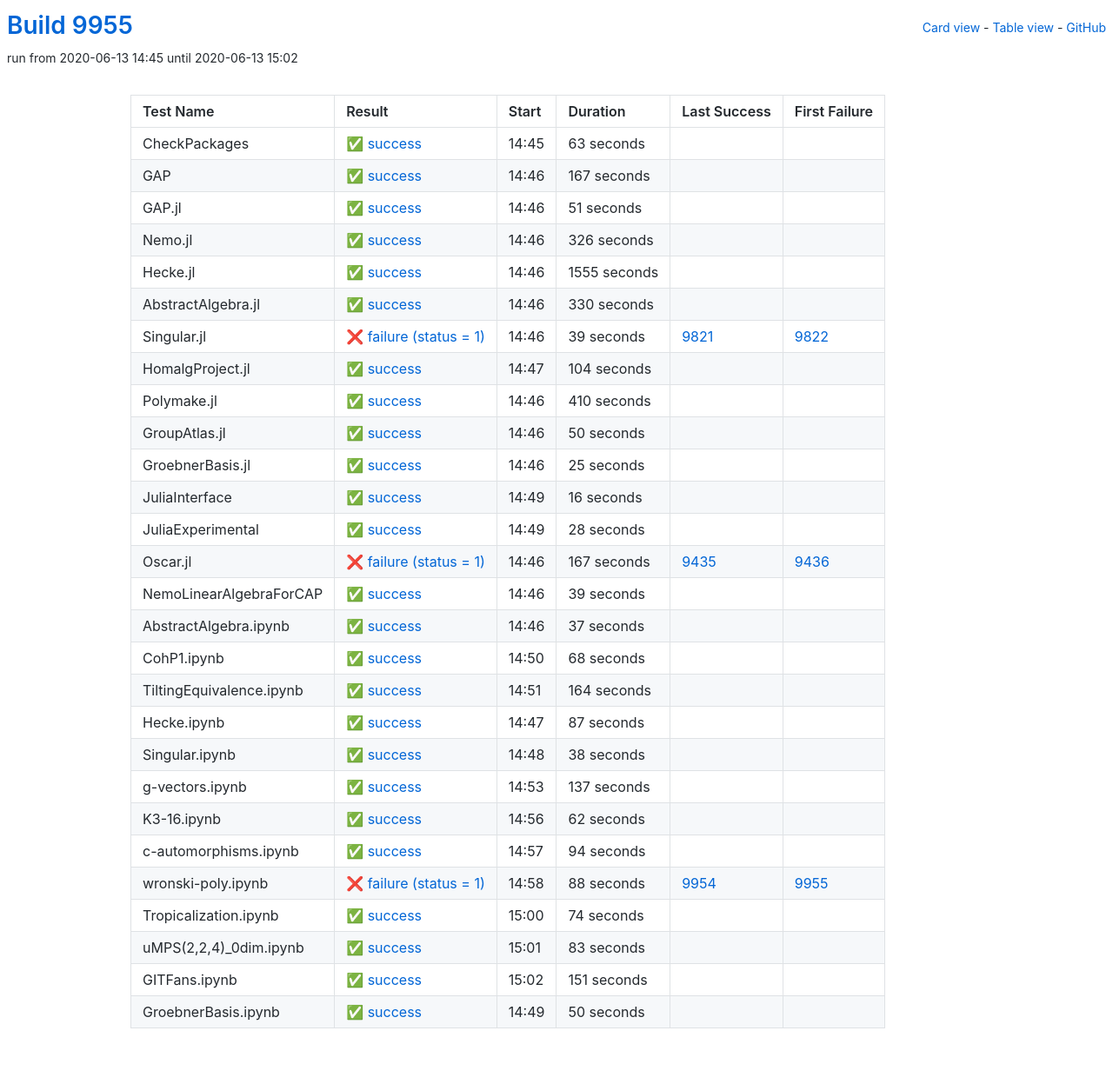
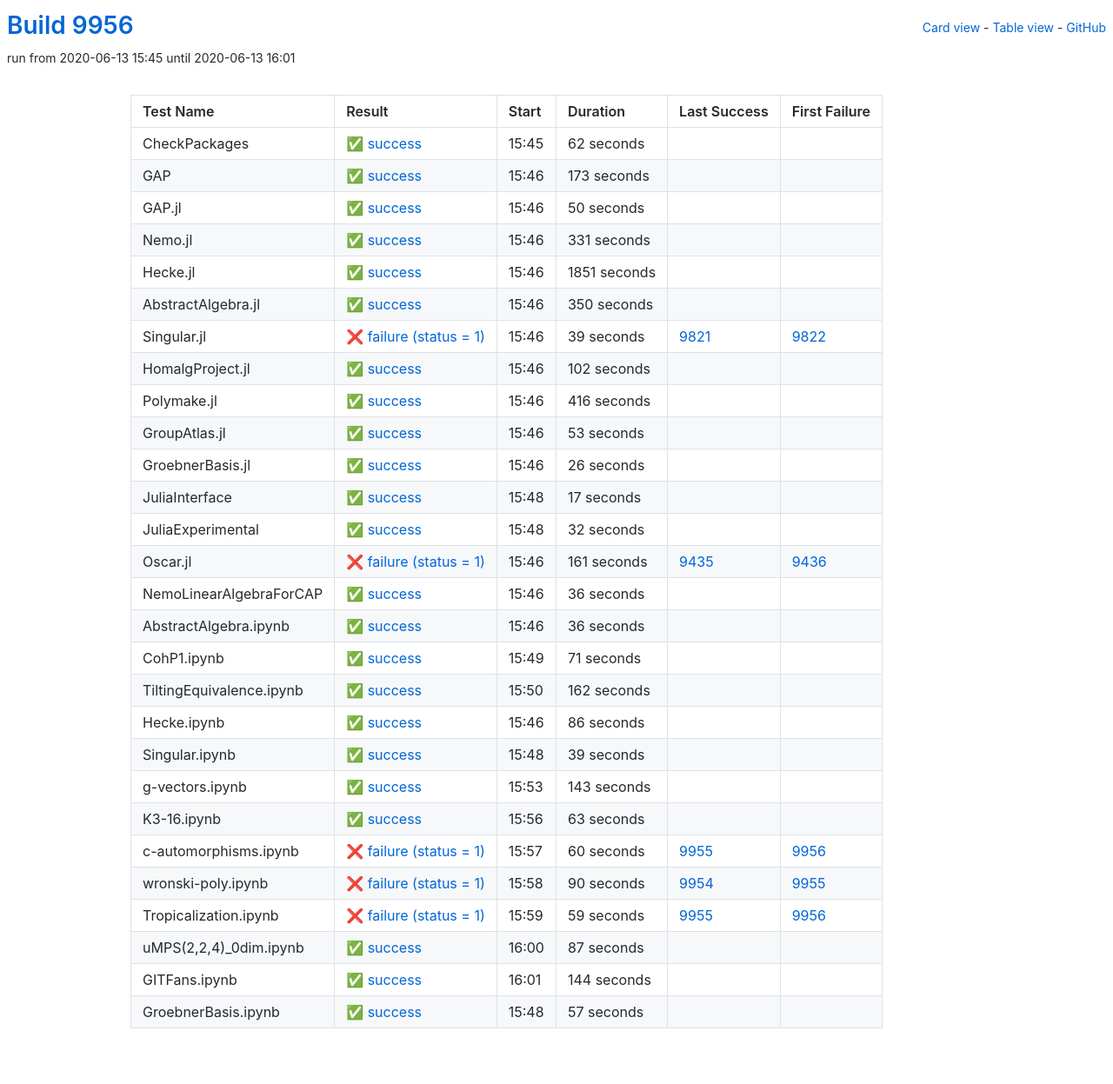
Before and after one commit to oscar-system/oscar-ci-status, a Jekyll site: the page built from table.html, in a window 1280 px wide. Shown: the whole page at 87% size. Built offline with Jekyll 4.4.1, drawn with Linux system fonts in a browser that asks for light colours.

Commit message:
Build #9956

```diff
--- a/_data/ci.yml
+++ b/_data/ci.yml
@@ -1,6 +1,6 @@
 ---
-build: 9955
-build_url: https://oscarci.mathematik.uni-kl.de/job/oscar/9955/
+build: 9956
+build_url: https://oscarci.mathematik.uni-kl.de/job/oscar/9956/
 job: oscar
 organization: oscar-system
 repo: oscar-ci-status
@@ -8,80 +8,80 @@
 tests:
 - name: CheckPackages
   id: checkpackages
-  log: https://oscarci.mathematik.uni-kl.de/job/oscar/9955/artifact/logs/build-9955/CheckPackages.log
-  start: 2020-06-13 14:45
+  log: https://oscarci.mathematik.uni-kl.de/job/oscar/9956/artifact/logs/build-9956/CheckPackages.log
+  start: 2020-06-13 15:45
   success: true
   exitcode: 0
   status: success
-  duration: 63
+  duration: 62
   last_success: false
   last_success_url:
   first_failure: false
   first_failure_url:
 - name: GAP
   id: gap
-  log: https://oscarci.mathematik.uni-kl.de/job/oscar/9955/artifact/logs/build-9955/GAP.log
-  start: 2020-06-13 14:46
+  log: https://oscarci.mathematik.uni-kl.de/job/oscar/9956/artifact/logs/build-9956/GAP.log
+  start: 2020-06-13 15:46
   success: true
   exitcode: 0
   status: success
-  duration: 167
+  duration: 173
   last_success: false
   last_success_url:
   first_failure: false
   first_failure_url:
 - name: GAP.jl
   id: gap-jl
-  log: https://oscarci.mathematik.uni-kl.de/job/oscar/9955/artifact/logs/build-9955/GAP.jl.log
-  start: 2020-06-13 14:46
+  log: https://oscarci.mathematik.uni-kl.de/job/oscar/9956/artifact/logs/build-9956/GAP.jl.log
+  start: 2020-06-13 15:46
   success: true
   exitcode: 0
   status: success
-  duration: 51
+  duration: 50
   last_success: false
   last_success_url:
   first_failure: false
   first_failure_url:
 - name: Nemo.jl
   id: nemo-jl
-  log: https://oscarci.mathematik.uni-kl.de/job/oscar/9955/artifact/logs/build-9955/Nemo.jl.log
-  start: 2020-06-13 14:46
+  log: https://oscarci.mathematik.uni-kl.de/job/oscar/9956/artifact/logs/build-9956/Nemo.jl.log
+  start: 2020-06-13 15:46
   success: true
   exitcode: 0
   status: success
-  duration: 326
+  duration: 331
   last_success: false
   last_success_url:
   first_failure: false
   first_failure_url:
 - name: Hecke.jl
   id: hecke-jl
-  log: https://oscarci.mathematik.uni-kl.de/job/oscar/9955/artifact/logs/build-9955/Hecke.jl.log
-  start: 2020-06-13 14:46
+  log: https://oscarci.mathematik.uni-kl.de/job/oscar/9956/artifact/logs/build-9956/Hecke.jl.log
+  start: 2020-06-13 15:46
   success: true
   exitcode: 0
   status: success
-  duration: 1555
+  duration: 1851
   last_success: false
   last_success_url:
   first_failure: false
   first_failure_url:
 - name: AbstractAlgebra.jl
   id: abstractalgebra-jl
-  log: https://oscarci.mathematik.uni-kl.de/job/oscar/9955/artifact/logs/build-9955/AbstractAlgebra.jl.log
-  start: 2020-06-13 14:46
+  log: https://oscarci.mathematik.uni-kl.de/job/oscar/9956/artifact/logs/build-9956/AbstractAlgebra.jl.log
+  start: 2020-06-13 15:46
   success: true
   exitcode: 0
   status: success
-  duration: 330
+  duration: 350
   last_success: false
   last_success_url:
   first_failure: false
   first_failure_url:
 - name: Singular.jl
   id: singular-jl
-  log: https://oscarci.mathematik.uni-kl.de/job/oscar/9955/artifact/logs/build-9955/Singular.jl.log
-  start: 2020-06-13 14:46
+  log: https://oscarci.mathematik.uni-kl.de/job/oscar/9956/artifact/logs/build-9956/Singular.jl.log
+  start: 2020-06-13 15:46
   success: false
   exitcode: 1
   status: failure
@@ -92,92 +92,152 @@
   first_failure_url: https://oscarci.mathematik.uni-kl.de/job/oscar/9822/
 - name: HomalgProject.jl
   id: homalgproject-jl
-  log: https://oscarci.mathematik.uni-kl.de/job/oscar/9955/artifact/logs/build-9955/HomalgProject.jl.log
-  start: 2020-06-13 14:47
+  log: https://oscarci.mathematik.uni-kl.de/job/oscar/9956/artifact/logs/build-9956/HomalgProject.jl.log
+  start: 2020-06-13 15:46
   success: true
   exitcode: 0
   status: success
-  duration: 104
+  duration: 102
   last_success: false
   last_success_url:
   first_failure: false
   first_failure_url:
 - name: Polymake.jl
   id: polymake-jl
-  log: https://oscarci.mathematik.uni-kl.de/job/oscar/9955/artifact/logs/build-9955/Polymake.jl.log
-  start: 2020-06-13 14:46
+  log: https://oscarci.mathematik.uni-kl.de/job/oscar/9956/artifact/logs/build-9956/Polymake.jl.log
+  start: 2020-06-13 15:46
   success: true
   exitcode: 0
   status: success
-  duration: 410
+  duration: 416
   last_success: false
   last_success_url:
   first_failure: false
   first_failure_url:
 - name: GroupAtlas.jl
   id: groupatlas-jl
-  log: https://oscarci.mathematik.uni-kl.de/job/oscar/9955/artifact/logs/build-9955/GroupAtlas.jl.log
-  start: 2020-06-13 14:46
+  log: https://oscarci.mathematik.uni-kl.de/job/oscar/9956/artifact/logs/build-9956/GroupAtlas.jl.log
+  start: 2020-06-13 15:46
   success: true
   exitcode: 0
   status: success
-  duration: 50
+  duration: 53
   last_success: false
   last_success_url:
   first_failure: false
   first_failure_url:
 - name: GroebnerBasis.jl
   id: groebnerbasis-jl
-  log: https://oscarci.mathematik.uni-kl.de/job/oscar/9955/artifact/logs/build-9955/GroebnerBasis.jl.log
-  start: 2020-06-13 14:46
+  log: https://oscarci.mathematik.uni-kl.de/job/oscar/9956/artifact/logs/build-9956/GroebnerBasis.jl.log
+  start: 2020-06-13 15:46
   success: true
   exitcode: 0
   status: success
-  duration: 25
+  duration: 26
   last_success: false
   last_success_url:
   first_failure: false
   first_failure_url:
 - name: JuliaInterface
   id: juliainterface
-  log: https://oscarci.mathematik.uni-kl.de/job/oscar/9955/artifact/logs/build-9955/JuliaInterface.log
-  start: 2020-06-13 14:49
+  log: https://oscarci.mathematik.uni-kl.de/job/oscar/9956/artifact/logs/build-9956/JuliaInterface.log
+  start: 2020-06-13 15:48
   success: true
   exitcode: 0
   status: success
-  duration: 16
+  duration: 17
   last_success: false
   last_success_url:
   first_failure: false
   first_failure_url:
 - name: JuliaExperimental
   id: juliaexperimental
-  log: https://oscarci.mathematik.uni-kl.de/job/oscar/9955/artifact/logs/build-9955/JuliaExperimental.log
-  start: 2020-06-13 14:49
+  log: https://oscarci.mathematik.uni-kl.de/job/oscar/9956/artifact/logs/build-9956/JuliaExperimental.log
+  start: 2020-06-13 15:48
   success: true
   exitcode: 0
   status: success
-  duration: 28
+  duration: 32
   last_success: false
   last_success_url:
   first_failure: false
   first_failure_url:
 - name: Oscar.jl
   id: oscar-jl
-  log: https://oscarci.mathematik.uni-kl.de/job/oscar/9955/artifact/logs/build-9955/Oscar.jl.log
-  start: 2020-06-13 14:46
+  log: https://oscarci.mathematik.uni-kl.de/job/oscar/9956/artifact/logs/build-9956/Oscar.jl.log
+  start: 2020-06-13 15:46
   success: false
   exitcode: 1
   status: failure
-  duration: 167
+  duration: 161
   last_success: 9435
   last_success_url: https://oscarci.mathematik.uni-kl.de/job/oscar/9435/
   first_failure: 9436
   first_failure_url: https://oscarci.mathematik.uni-kl.de/job/oscar/9436/
 - name: NemoLinearAlgebraForCAP
   id: nemolinearalgebraforcap
-  log: https://oscarci.mathematik.uni-kl.de/job/oscar/9955/artifact/logs/build-9955/NemoLinearAlgebraForCAP.log
-  start: 2020-06-13 14:46
+  log: https://oscarci.mathematik.uni-kl.de/job/oscar/9956/artifact/logs/build-9956/NemoLinearAlgebraForCAP.log
+  start: 2020-06-13 15:46
+  success: true
+  exitcode: 0
+  status: success
+  duration: 36
+  last_success: false
+  last_success_url:
+  first_failure: false
+  first_failure_url:
+- name: AbstractAlgebra.ipynb
+  id: abstractalgebra-ipynb
+  log: https://oscarci.mathematik.uni-kl.de/job/oscar/9956/artifact/logs/build-9956/AbstractAlgebra.ipynb.log
+  start: 2020-06-13 15:46
+  success: true
+  exitcode: 0
+  status: success
+  duration: 36
+  last_success: false
+  last_success_url:
+  first_failure: false
+  first_failure_url:
+- name: CohP1.ipynb
+  id: cohp1-ipynb
+  log: https://oscarci.mathematik.uni-kl.de/job/oscar/9956/artifact/logs/build-9956/CohP1.ipynb.log
+  start: 2020-06-13 15:49
+  success: true
+  exitcode: 0
+  status: success
+  duration: 71
+  last_success: false
+  last_success_url:
+  first_failure: false
+  first_failure_url:
+- name: TiltingEquivalence.ipynb
+  id: tiltingequivalence-ipynb
+  log: https://oscarci.mathematik.uni-kl.de/job/oscar/9956/artifact/logs/build-9956/TiltingEquivalence.ipynb.log
+  start: 2020-06-13 15:50
+  success: true
+  exitcode: 0
+  status: success
+  duration: 162
+  last_success: false
+  last_success_url:
+  first_failure: false
+  first_failure_url:
+- name: Hecke.ipynb
+  id: hecke-ipynb
+  log: https://oscarci.mathematik.uni-kl.de/job/oscar/9956/artifact/logs/build-9956/Hecke.ipynb.log
+  start: 2020-06-13 15:46
+  success: true
+  exitcode: 0
+  status: success
+  duration: 86
+  last_success: false
+  last_success_url:
+  first_failure: false
+  first_failure_url:
+- name: Singular.ipynb
+  id: singular-ipynb
+  log: https://oscarci.mathematik.uni-kl.de/job/oscar/9956/artifact/logs/build-9956/Singular.ipynb.log
+  start: 2020-06-13 15:48
   success: true
   exitcode: 0
   status: success
@@ -186,46 +246,70 @@
   last_success_url:
   first_failure: false
   first_failure_url:
-- name: AbstractAlgebra.ipynb
-  id: abstractalgebra-ipynb
-  log: https://oscarci.mathematik.uni-kl.de/job/oscar/9955/artifact/logs/build-9955/AbstractAlgebra.ipynb.log
-  start: 2020-06-13 14:46
+- name: g-vectors.ipynb
+  id: g-vectors-ipynb
+  log: https://oscarci.mathematik.uni-kl.de/job/oscar/9956/artifact/logs/build-9956/g-vectors.ipynb.log
+  start: 2020-06-13 15:53
   success: true
   exitcode: 0
   status: success
-  duration: 37
+  duration: 143
   last_success: false
   last_success_url:
   first_failure: false
   first_failure_url:
-- name: CohP1.ipynb
-  id: cohp1-ipynb
-  log: https://oscarci.mathematik.uni-kl.de/job/oscar/9955/artifact/logs/build-9955/CohP1.ipynb.log
-  start: 2020-06-13 14:50
+- name: K3-16.ipynb
+  id: k3-16-ipynb
+  log: https://oscarci.mathematik.uni-kl.de/job/oscar/9956/artifact/logs/build-9956/K3-16.ipynb.log
+  start: 2020-06-13 15:56
   success: true
   exitcode: 0
   status: success
-  duration: 68
+  duration: 63
   last_success: false
   last_success_url:
   first_failure: false
   first_failure_url:
-- name: TiltingEquivalence.ipynb
-  id: tiltingequivalence-ipynb
-  log: https://oscarci.mathematik.uni-kl.de/job/oscar/9955/artifact/logs/build-9955/TiltingEquivalence.ipynb.log
-  start: 2020-06-13 14:51
-  success: true
-  exitcode: 0
-  status: success
-  duration: 164
-  last_success: false
-  last_success_url:
-  first_failure: false
-  first_failure_url:
-- name: Hecke.ipynb
-  id: hecke-ipynb
-  log: https://oscarci.mathematik.uni-kl.de/job/oscar/9955/artifact/logs/build-9955/Hecke.ipynb.log
-  start: 2020-06-13 14:47
+- name: c-automorphisms.ipynb
+  id: c-automorphisms-ipynb
+  log: https://oscarci.mathematik.uni-kl.de/job/oscar/9956/artifact/logs/build-9956/c-automorphisms.ipynb.log
+  start: 2020-06-13 15:57
+  success: false
+  exitcode: 1
+  status: failure
+  duration: 60
+  last_success: 9955
+  last_success_url: https://oscarci.mathematik.uni-kl.de/job/oscar/9955/
+  first_failure: 9956
+  first_failure_url: https://oscarci.mathematik.uni-kl.de/job/oscar/9956/
+- name: wronski-poly.ipynb
+  id: wronski-poly-ipynb
+  log: https://oscarci.mathematik.uni-kl.de/job/oscar/9956/artifact/logs/build-9956/wronski-poly.ipynb.log
+  start: 2020-06-13 15:58
+  success: false
+  exitcode: 1
+  status: failure
+  duration: 90
+  last_success: 9954
+  last_success_url: https://oscarci.mathematik.uni-kl.de/job/oscar/9954/
+  first_failure: 9955
+  first_failure_url: https://oscarci.mathematik.uni-kl.de/job/oscar/9955/
+- name: Tropicalization.ipynb
+  id: tropicalization-ipynb
+  log: https://oscarci.mathematik.uni-kl.de/job/oscar/9956/artifact/logs/build-9956/Tropicalization.ipynb.log
+  start: 2020-06-13 15:59
+  success: false
+  exitcode: 1
+  status: failure
+  duration: 59
+  last_success: 9955
+  last_success_url: https://oscarci.mathematik.uni-kl.de/job/oscar/9955/
+  first_failure: 9956
+  first_failure_url: https://oscarci.mathematik.uni-kl.de/job/oscar/9956/
+- name: uMPS(2,2,4)_0dim.ipynb
+  id: umps-2-2-4-0dim-ipynb
+  log: https://oscarci.mathematik.uni-kl.de/job/oscar/9956/artifact/logs/build-9956/uMPS-2-2-4-_0dim.ipynb.log
+  start: 2020-06-13 16:00
   success: true
   exitcode: 0
   status: success
@@ -234,110 +318,26 @@
   last_success_url:
   first_failure: false
   first_failure_url:
-- name: Singular.ipynb
-  id: singular-ipynb
-  log: https://oscarci.mathematik.uni-kl.de/job/oscar/9955/artifact/logs/build-9955/Singular.ipynb.log
-  start: 2020-06-13 14:48
+- name: GITFans.ipynb
+  id: gitfans-ipynb
+  log: https://oscarci.mathematik.uni-kl.de/job/oscar/9956/artifact/logs/build-9956/GITFans.ipynb.log
+  start: 2020-06-13 16:01
   success: true
   exitcode: 0
   status: success
-  duration: 38
-  last_success: false
-  last_success_url:
-  first_failure: false
-  first_failure_url:
-- name: g-vectors.ipynb
-  id: g-vectors-ipynb
-  log: https://oscarci.mathematik.uni-kl.de/job/oscar/9955/artifact/logs/build-9955/g-vectors.ipynb.log
-  start: 2020-06-13 14:53
-  success: true
-  exitcode: 0
-  status: success
-  duration: 137
-  last_success: false
-  last_success_url:
-  first_failure: false
-  first_failure_url:
-- name: K3-16.ipynb
-  id: k3-16-ipynb
-  log: https://oscarci.mathematik.uni-kl.de/job/oscar/9955/artifact/logs/build-9955/K3-16.ipynb.log
-  start: 2020-06-13 14:56
-  success: true
-  exitcode: 0
-  status: success
-  duration: 62
-  last_success: false
-  last_success_url:
-  first_failure: false
-  first_failure_url:
-- name: c-automorphisms.ipynb
-  id: c-automorphisms-ipynb
-  log: https://oscarci.mathematik.uni-kl.de/job/oscar/9955/artifact/logs/build-9955/c-automorphisms.ipynb.log
-  start: 2020-06-13 14:57
-  success: true
-  exitcode: 0
-  status: success
-  duration: 94
-  last_success: false
-  last_success_url:
-  first_failure: false
-  first_failure_url:
-- name: wronski-poly.ipynb
-  id: wronski-poly-ipynb
-  log: https://oscarci.mathematik.uni-kl.de/job/oscar/9955/artifact/logs/build-9955/wronski-poly.ipynb.log
-  start: 2020-06-13 14:58
-  success: false
-  exitcode: 1
-  status: failure
-  duration: 88
-  last_success: 9954
-  last_success_url: https://oscarci.mathematik.uni-kl.de/job/oscar/9954/
-  first_failure: 9955
-  first_failure_url: https://oscarci.mathematik.uni-kl.de/job/oscar/9955/
-- name: Tropicalization.ipynb
-  id: tropicalization-ipynb
-  log: https://oscarci.mathematik.uni-kl.de/job/oscar/9955/artifact/logs/build-9955/Tropicalization.ipynb.log
-  start: 2020-06-13 15:00
-  success: true
-  exitcode: 0
-  status: success
-  duration: 74
-  last_success: false
-  last_success_url:
-  first_failure: false
-  first_failure_url:
-- name: uMPS(2,2,4)_0dim.ipynb
-  id: umps-2-2-4-0dim-ipynb
-  log: https://oscarci.mathematik.uni-kl.de/job/oscar/9955/artifact/logs/build-9955/uMPS-2-2-4-_0dim.ipynb.log
-  start: 2020-06-13 15:01
-  success: true
-  exitcode: 0
-  status: success
-  duration: 83
-  last_success: false
-  last_success_url:
-  first_failure: false
-  first_failure_url:
-- name: GITFans.ipynb
-  id: gitfans-ipynb
-  log: https://oscarci.mathematik.uni-kl.de/job/oscar/9955/artifact/logs/build-9955/GITFans.ipynb.log
-  start: 2020-06-13 15:02
-  success: true
-  exitcode: 0
-  status: success
-  duration: 151
+  duration: 144
   last_success: false
   last_success_url:
   first_failure: false
   first_failure_url:
 - name: GroebnerBasis.ipynb
   id: groebnerbasis-ipynb
-  log: https://oscarci.mathematik.uni-kl.de/job/oscar/9955/artifact/logs/build-9955/GroebnerBasis.ipynb.log
-  start: 2020-06-13 14:49
+  log: https://oscarci.mathematik.uni-kl.de/job/oscar/9956/artifact/logs/build-9956/GroebnerBasis.ipynb.log
+  start: 2020-06-13 15:48
   success: true
   exitcode: 0
   status: success
-  duration: 50
+  duration: 57
   last_success: false
   last_success_url:
   first_failure: false
```
Also changed, not shown: README.md.
